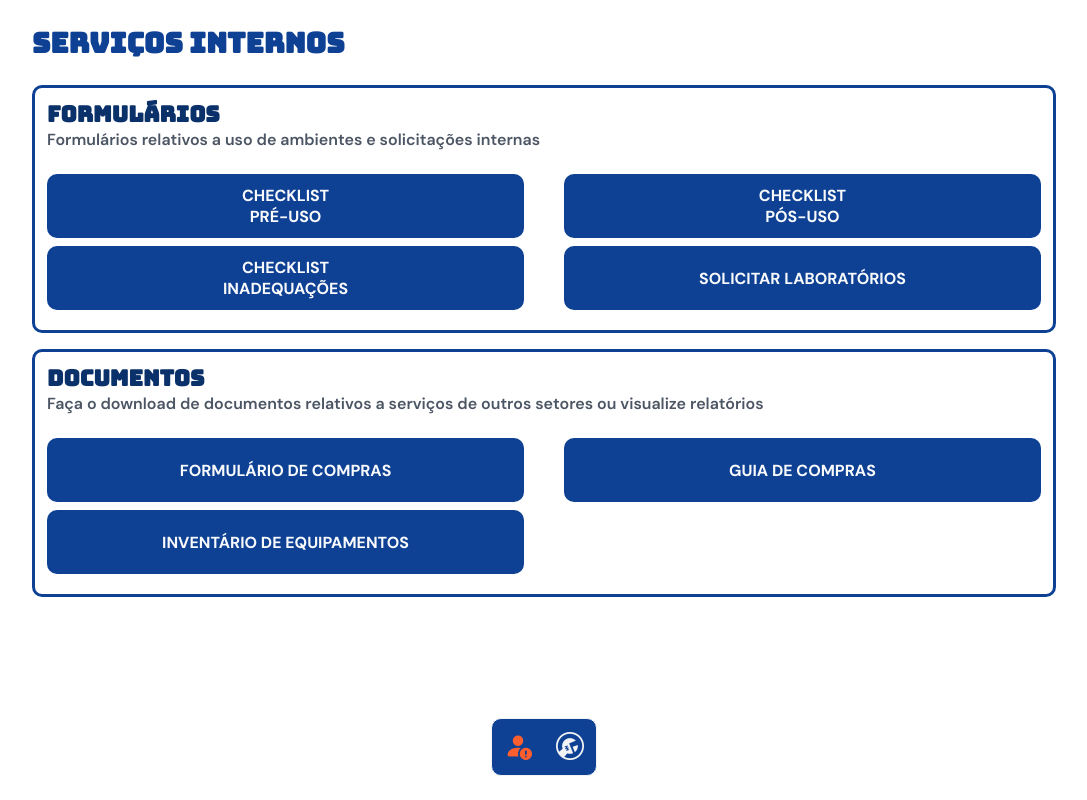
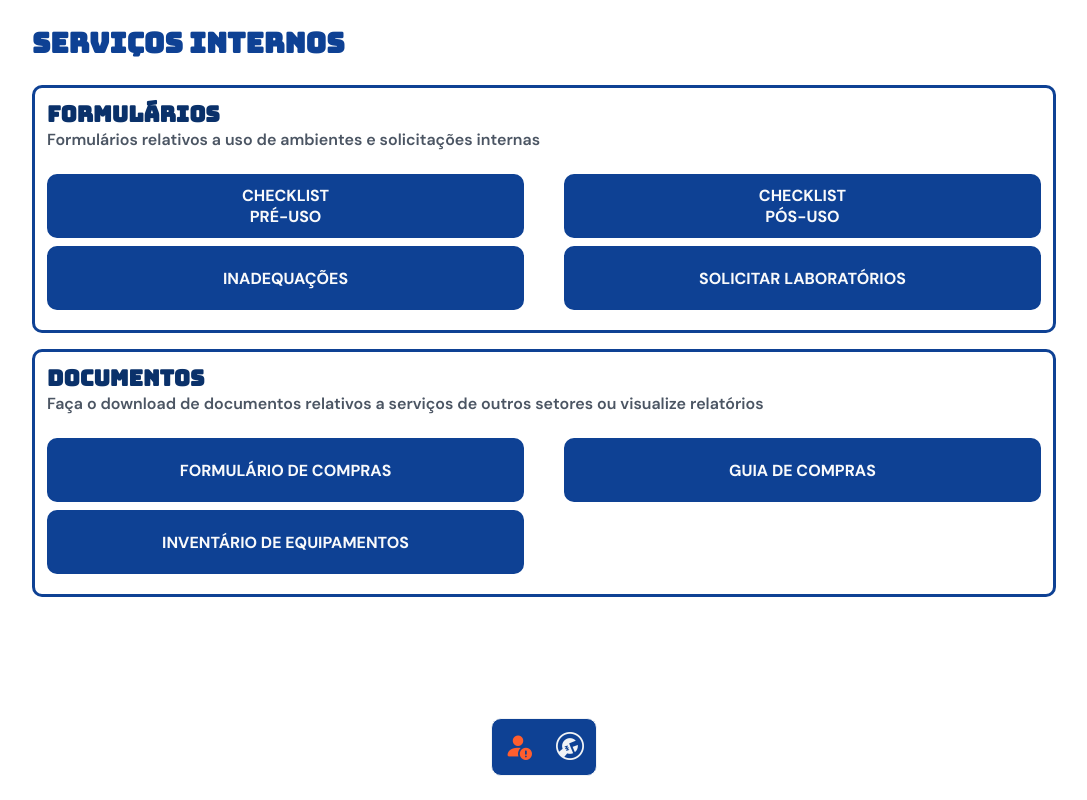
Before and after one commit to LucasFritsch/portal-logis, a plain HTML site: page index.html in a window 1280 px wide. Shown: the whole page, without its empty margins (96-1183 px from the left). Drawn offline with nearby package versions, Linux system fonts and the light colour scheme.

Commit message:
Update index.html

```diff
--- a/index.html
+++ b/index.html
@@ -47,7 +47,7 @@
             <!-- Opção: Checklist Pós-Uso -->
             <a class="section-option" target="_blank" rel="noopener" href="https://forms.gle/KeBpwgmKY2Dg7bXe6">Checklist<br>Pós-uso</a>
             <!-- Opção: Registro de Inadequações -->
-            <a class="section-option" target="_blank" rel="noopener" href="https:/formsgleam9iU1emWGRQPuU76">Checklist<br>Inadequações</a>
+            <a class="section-option" target="_blank" rel="noopener" href="https://forms.gle/xYnRdgqtt45hk5tX8">Inadequações</a>
             <!-- Opção: Laboratórios -->
             <a class="section-option" target="_blank"rel="noopener" href="https://forms.gle/j6GKWuTWU5aAMt587">Solicitar Laboratórios</a>
         </div>
```
